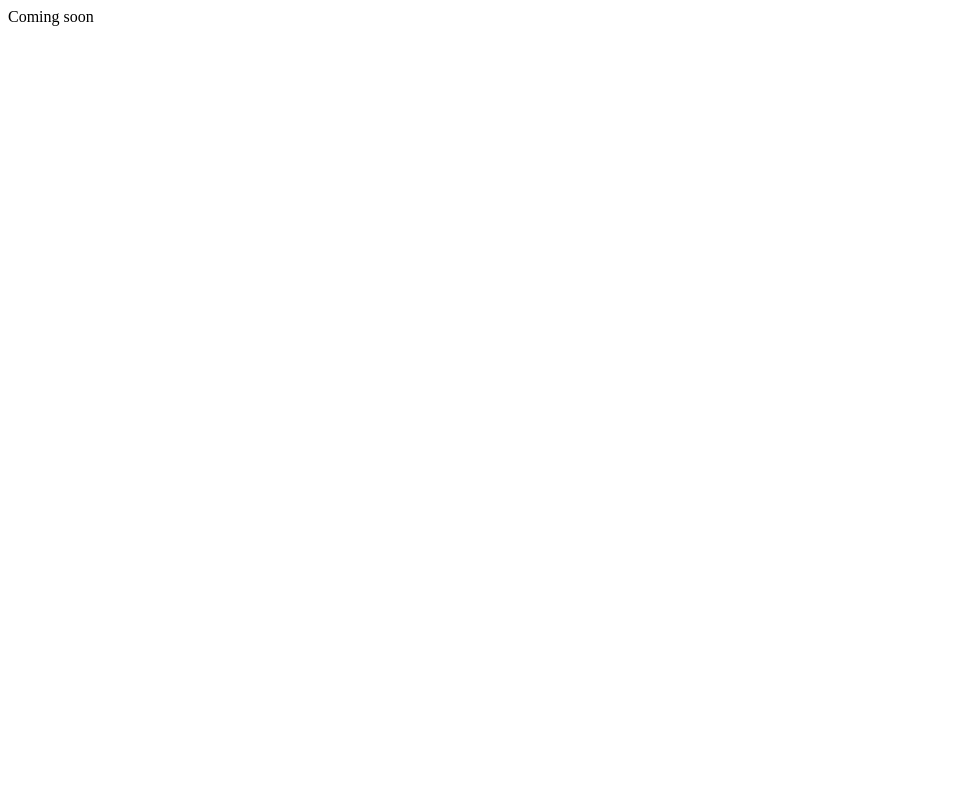
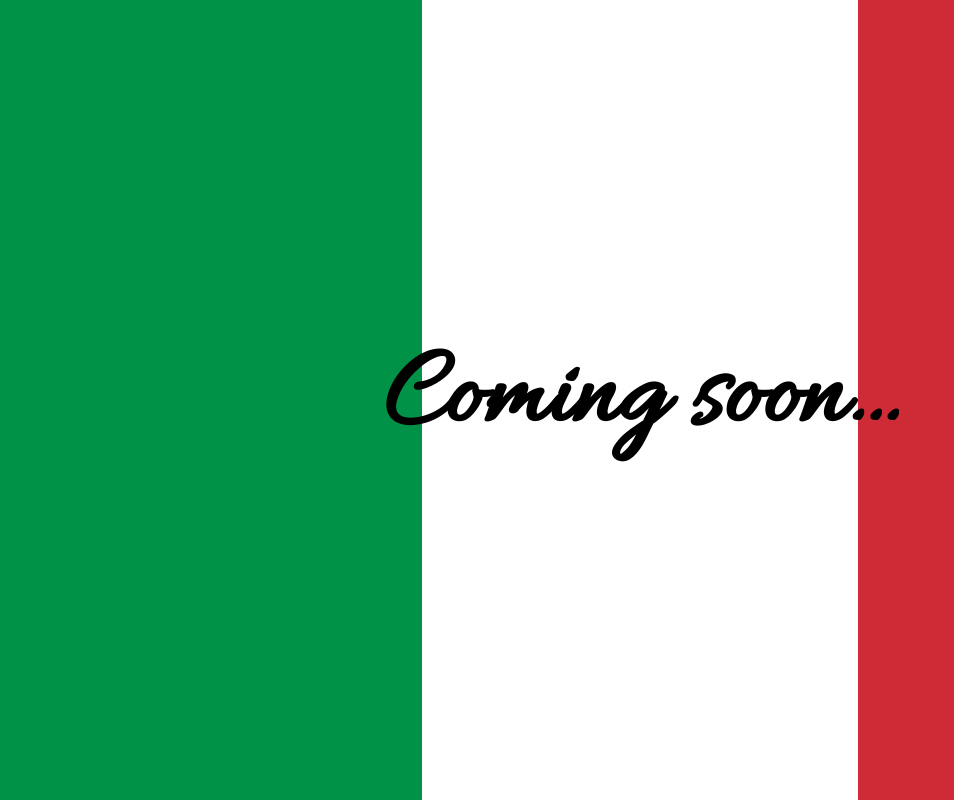
Before and after one commit to justinlubin/dropdeadtours, a plain HTML site: page index.html in a window 1280 px wide. Shown: the whole page, without its empty margins (0-954 px from the left). Drawn offline with Linux system fonts and the light colour scheme.

Commit message:
Add flag

```diff
--- a/index.html
+++ b/index.html
@@ -1 +1,21 @@
-Coming soon
+<!DOCTYPE html>
+
+<html lang="en">
+  <head>
+    <meta charset="UTF-8">
+    <title>Drop Dead Tours</title>
+    <link rel="preconnect" href="https://fonts.googleapis.com">
+    <link rel="preconnect" href="https://fonts.gstatic.com" crossorigin>
+    <link href="https://fonts.googleapis.com/css2?family=Allura&display=swap" rel="stylesheet">
+    <link rel="stylesheet" href="main.css">
+  </head>
+
+  <body>
+    <div id="flag">
+      <div></div>
+      <div></div>
+      <div></div>
+    </div>
+    <h1>Coming soon&hellip;</h1>
+  </body>
+</html>
--- /dev/null
+++ b/main.css
@@ -0,0 +1,44 @@
+* {
+  margin: 0;
+  padding: 0;
+}
+
+html, body {
+  height: 100%;
+}
+
+body {
+  font-family: "Allura", cursive;
+
+  display: flex;
+  justify-content: center;
+  align-items: center;
+}
+
+h1 {
+  text-align: center;
+  font-size: 7em;
+}
+
+#flag div {
+  width: 33%;
+  position: absolute;
+  top: 0;
+  bottom: 0;
+  z-index: -1;
+}
+
+#flag div:nth-child(1) {
+  background-color: #009246;
+  left: 0;
+}
+
+#flag div:nth-child(2) {
+  background-color: #FFFFFF;
+  left: 33%;
+}
+
+#flag div:nth-child(3) {
+  background-color: #ce2b37;
+  left: 67%;
+}
```
